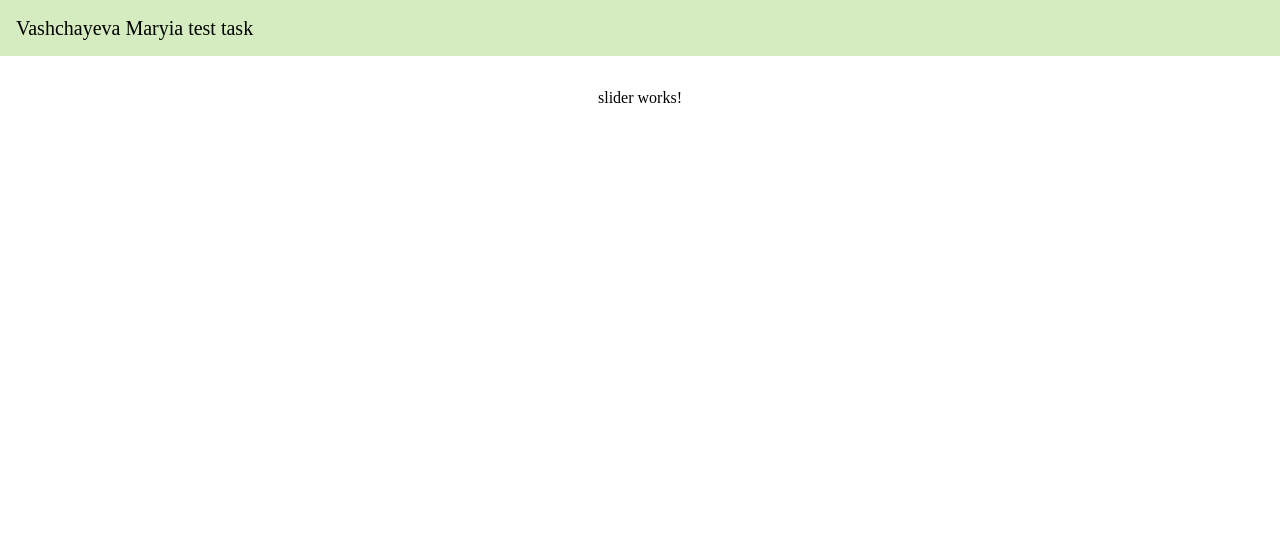
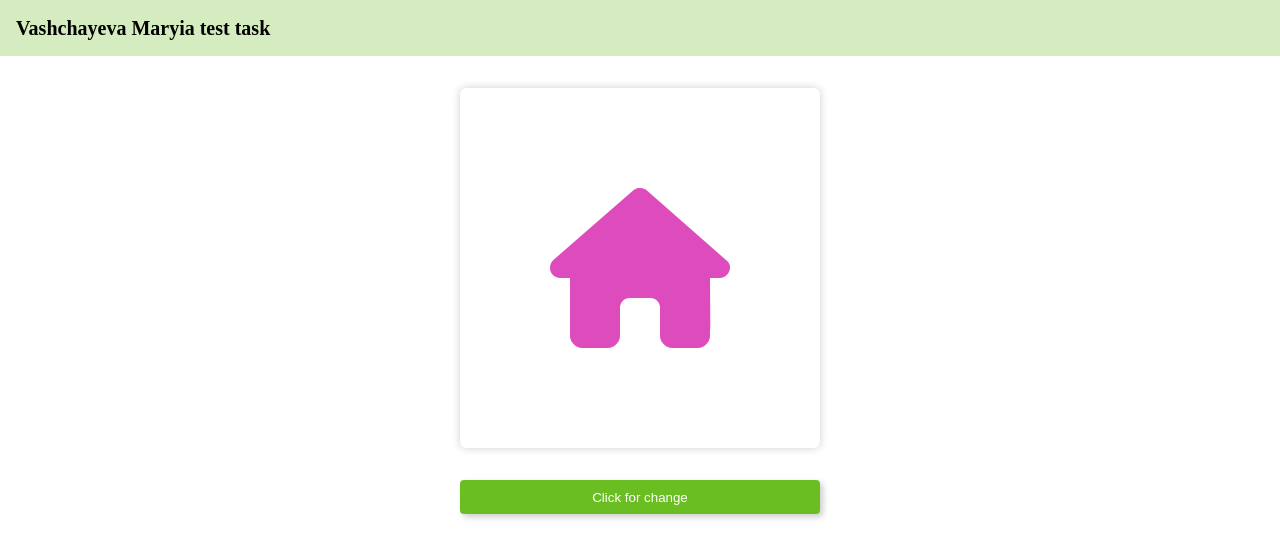
Before and after one commit to MaryAnzh/DocuSketch-test, an Angular app: page / in a window 1280 px wide. Shown: the top 558 px of the page. Built offline with nearby package versions, Linux system fonts and the light colour scheme.

Commit message:
feat: add icons

```diff
--- a/src/app/components/header/header.component.html
+++ b/src/app/components/header/header.component.html
@@ -1,3 +1,5 @@
 <header class="header">
-  Vashchayeva Maryia test task
+  <h2 class="header__author">
+    Vashchayeva Maryia test task
+  </h2>
 </header>
--- a/src/app/components/header/header.component.scss
+++ b/src/app/components/header/header.component.scss
@@ -8,5 +8,7 @@
   .header {
     width: 100%;
     font-size: 1.25rem;
+    display: flex;
+    gap: 0 1rem;
   }
 }
--- a/src/app/components/slider/slider.component.html
+++ b/src/app/components/slider/slider.component.html
@@ -1 +1,8 @@
-<p>slider works!</p>
+<div class="slider">
+  <div class="slider__img-wrap">
+    <i
+      style="color: {{color}}; font-size: 10rem;"
+      class="fa fa-{{icon}} fa-2x1"></i>
+  </div>
+  <button class="slider__button">Click for change</button>
+</div>
--- a/src/app/components/slider/slider.component.scss
+++ b/src/app/components/slider/slider.component.scss
@@ -0,0 +1,43 @@
+@import '../../../assets/variable';
+
+:host {
+  width: 100%;
+  display: flex;
+  justify-content: center;
+
+  .slider {
+    display: flex;
+    flex-direction: column;
+    gap: 2rem;
+
+    &__img-wrap {
+      width: 360px;
+      height: 360px;
+      padding: 2rem;
+      display: flex;
+      align-items: center;
+      justify-content: center;
+      border-radius: 0.4rem;
+      box-shadow: 0px 0px 8px rgba($color: #000000, $alpha: 0.2);
+    }
+
+    &__button {
+      padding: 0.6rem 0.8rem;
+      background-color: $mainColor;
+      color: white;
+      border-radius: 0.25rem;
+      transition: all .3s;
+      box-shadow: 3px 3px 6px rgba($color: #000000, $alpha: 0.2);
+      cursor: pointer;
+
+      &:hover {
+        background: $mainColorDark;
+      }
+
+      &:active {
+        transform: scale(0.95);
+        box-shadow: 0;
+      }
+    }
+  }
+}
--- a/src/app/components/slider/slider.component.ts
+++ b/src/app/components/slider/slider.component.ts
@@ -1,10 +1,19 @@
 import { Component } from '@angular/core';
+import { iconsClass } from 'src/app/icons-data';
+import { randomColor } from 'src/app/utile/randomColor';
 
 @Component({
   selector: 'app-slider',
   templateUrl: './slider.component.html',
   styleUrls: ['./slider.component.scss']
 })
+
+
 export class SliderComponent {
+  icon = iconsClass[0];
+  color = randomColor();
 
+  onClick = () => {
+
+  }
 }
--- /dev/null
+++ b/src/app/icons-data.ts
@@ -0,0 +1,2 @@
+export const iconsClass = ['home', 'check', 'phone', 'magnifying-glass'];
+export const iconAnimation = ['fa-beat', 'fa-beat-fade', 'fa-bounce', 'fa-fade'];
--- /dev/null
+++ b/src/app/utile/randomColor.ts
@@ -0,0 +1,3 @@
+export function randomColor() {
+  return `#${(Math.random().toString(16) + '000000').substring(2, 8).toUpperCase()}`;
+}
--- a/src/assets/_variable.scss
+++ b/src/assets/_variable.scss
@@ -1,5 +1,5 @@
 $maxAppWidth: 1200px;
-$mainColor: #AA2A53;
+$mainColor: #6bbe21;
 $mainColorDark: #469400;
 $mainColorFont: #244d01;
 $mainColorLight: #d4ecbf;
--- a/src/assets/reset.scss
+++ b/src/assets/reset.scss
@@ -145,3 +145,8 @@ p {
   margin-block-start: 0;
   margin-block-end: 0;
 }
+
+button {
+  border: none;
+  background: none;
+}
--- a/src/index.html
+++ b/src/index.html
@@ -6,8 +6,12 @@
     <base href="/">
     <meta name="viewport" content="width=device-width, initial-scale=1">
     <link rel="icon" type="image/x-icon" href="favicon.ico">
+    <!-- font awesome CDN Url -->
+    <script src="https://kit.fontawesome.com/f13f4331b8.js"
+      crossorigin="anonymous"></script>
   </head>
   <body>
     <app-root></app-root>
+
   </body>
 </html>
```
Lines whose indentation alone changed are shown as unchanged.
